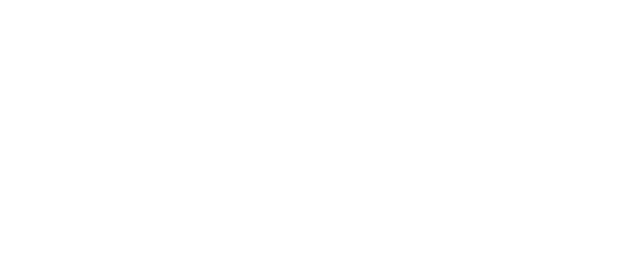
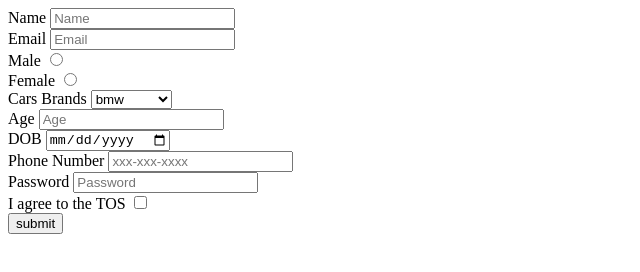
Before and after one commit to acciojob/signup-form-car-yokasdenis, a website: page main.html in a window 1280 px wide. Shown: the whole page, without its empty margins (0-640 px from the left). Drawn offline with Linux system fonts and the light colour scheme.

Commit message:
created a submission

```diff
--- a/main.html
+++ b/main.html
@@ -10,7 +10,34 @@
 	<!-- the entire body must be written by student -->
     <script type="text/javascript" src="./script.js">
 </script>
-
+<form action="" method="post">
+  <label for="name">Name</label>
+  <input type="text" name="name" id="name" placeholder="Name" required><br>
+  <label for="email">Email</label>
+  <input type="email" name="email" id="email" required placeholder="Email"><br>
+  <label for="gender_m">Male</label>
+  <input type="radio" name="gender" id="gender_m" required><br>
+  <label for="gender_f">Female</label>
+  <input type="radio" name="gender" id="gender_f" required><br>
+  <label for="cars">Cars Brands</label>
+  <select id="cars" name="cars" required>
+  <option value="bmw">bmw</option>
+  <option value="mecerdes">mecerdes</option>
+  <option value="jaguar">jaguar</option>
+  <option value="tata">tata</option>
+</select><br>
+<label for="age">Age</label>
+<input type="number" name="age" id="age" required placeholder="Age"><br>
+<label for="dob">DOB</label>
+<input type="date" name="dob" id="dob" required ><br>
+<label for="tel">Phone Number</label>
+<input type="tel" name="tel" id="tel" placeholder="xxx-xxx-xxxx"><br>
+<label for="password">Password</label>
+<input type="password" name="password" id="password" required placeholder="Password"><br>
+<label for="tos">I agree to the TOS</label>
+<input type="checkbox" name="tos" id="tos" required><br>
+<input type="submit" value="submit">
+</form>
 </body>
 
 </html>
```
